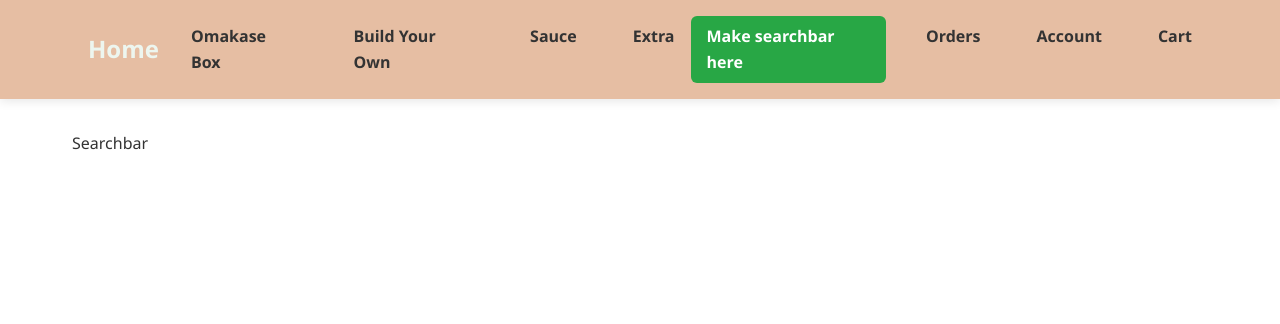
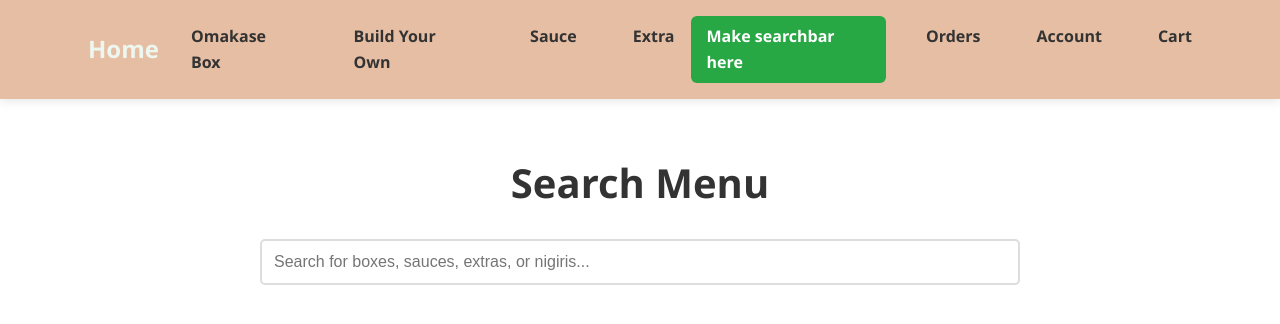
Before and after one commit to kevinongg/mizubox-frontend, a React (Vite) app: page /searchbar in a window 1280 px wide. Shown: the top 324 px of the page. Built offline with nearby package versions, Linux system fonts and the light colour scheme; no server answers.

Commit message:
added Searchbar.jsx file

```diff
--- a/src/pages/Searchbar.jsx
+++ b/src/pages/Searchbar.jsx
@@ -1,3 +1,71 @@
-export default function Searchbar() {
-  return <div>Searchbar</div>;
-}
+import { useState } from "react";
+import useQuery from "../api/useQuery";
+
+const Searchbar = () => {
+  const [searchText, setSearchText] = useState("");
+
+  //--------------------------------------------- Fetch all data---------------------------
+
+  const { data: preMadeBoxes } = useQuery("/pre-made-boxes", "pre-made-boxes");
+  const { data: sauces } = useQuery("/sauces", "sauces");
+  const { data: extras } = useQuery("/extras", "extras");
+  const { data: nigiris } = useQuery("/nigiris", "nigiris");
+
+  //-------------------------------------------- Combine all items--------------------------
+
+  const allItems = [
+    ...(preMadeBoxes?.map(box => ({ ...box, type: "Box" })) || []),
+    ...(sauces?.map(sauce => ({ ...sauce, type: "Sauce" })) || []),
+    ...(extras?.map(extra => ({ ...extra, type: "Extra" })) || []),
+    ...(nigiris?.map(nigiri => ({ ...nigiri, type: "Nigiri" })) || [])
+  ];
+
+  // --------------------------------------Filter items based on search-text----------------------
+
+  const filteredItems = allItems.filter(item =>
+    item.name.toLowerCase().includes(searchText.toLowerCase()) ||
+    item.description?.toLowerCase().includes(searchText.toLowerCase())
+  );
+
+  const handleSearch = (e) => {
+    setSearchText(e.target.value);
+  };
+
+  return (
+    <div className="search-container">
+      <h1>Search Menu</h1>
+
+      <input
+        type="text"
+        placeholder="Search for boxes, sauces, extras, or nigiris..."
+        value={searchText}
+        onChange={handleSearch}
+        className="search-input"
+      />
+
+      {searchText && (
+        <p>Found {filteredItems.length} items</p>
+      )}
+
+      <div className="search-results">
+        {searchText && filteredItems.map((item) => (
+          <div key={`${item.type}-${item.id}`} className="search-item">
+            <img src={item.image_url} alt={item.name} />
+            <div>
+              <h3>{item.name}</h3>
+              <p>{item.description}</p>
+              <span className="item-type">{item.type}</span>
+              <span className="item-price">${item.price}</span>
+            </div>
+          </div>
+        ))}
+      </div>
+
+      {searchText && filteredItems.length === 0 && (
+        <p>No items found for {searchText}</p>
+      )}
+    </div>
+  );
+};
+
+export default Searchbar;
```
